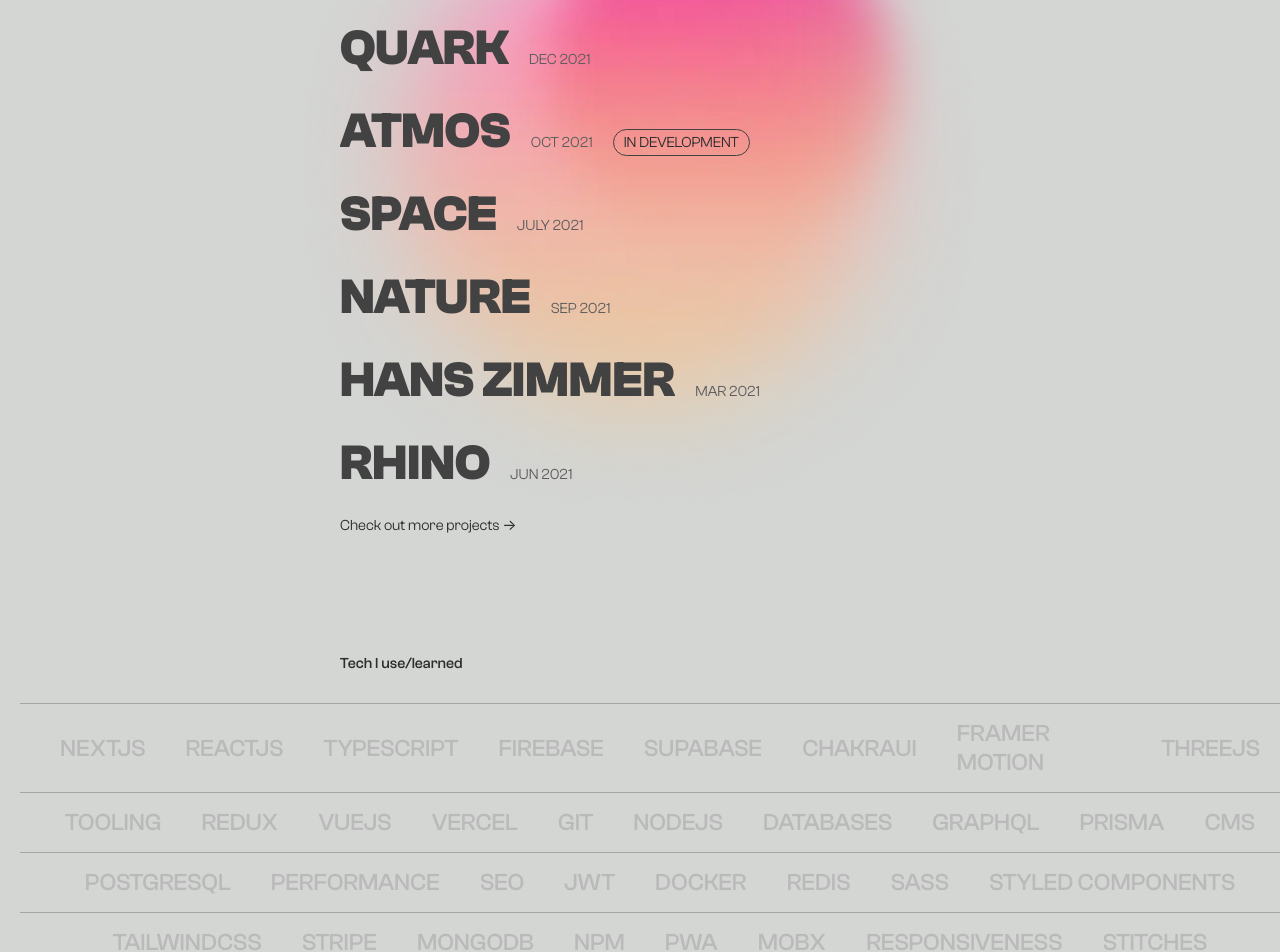
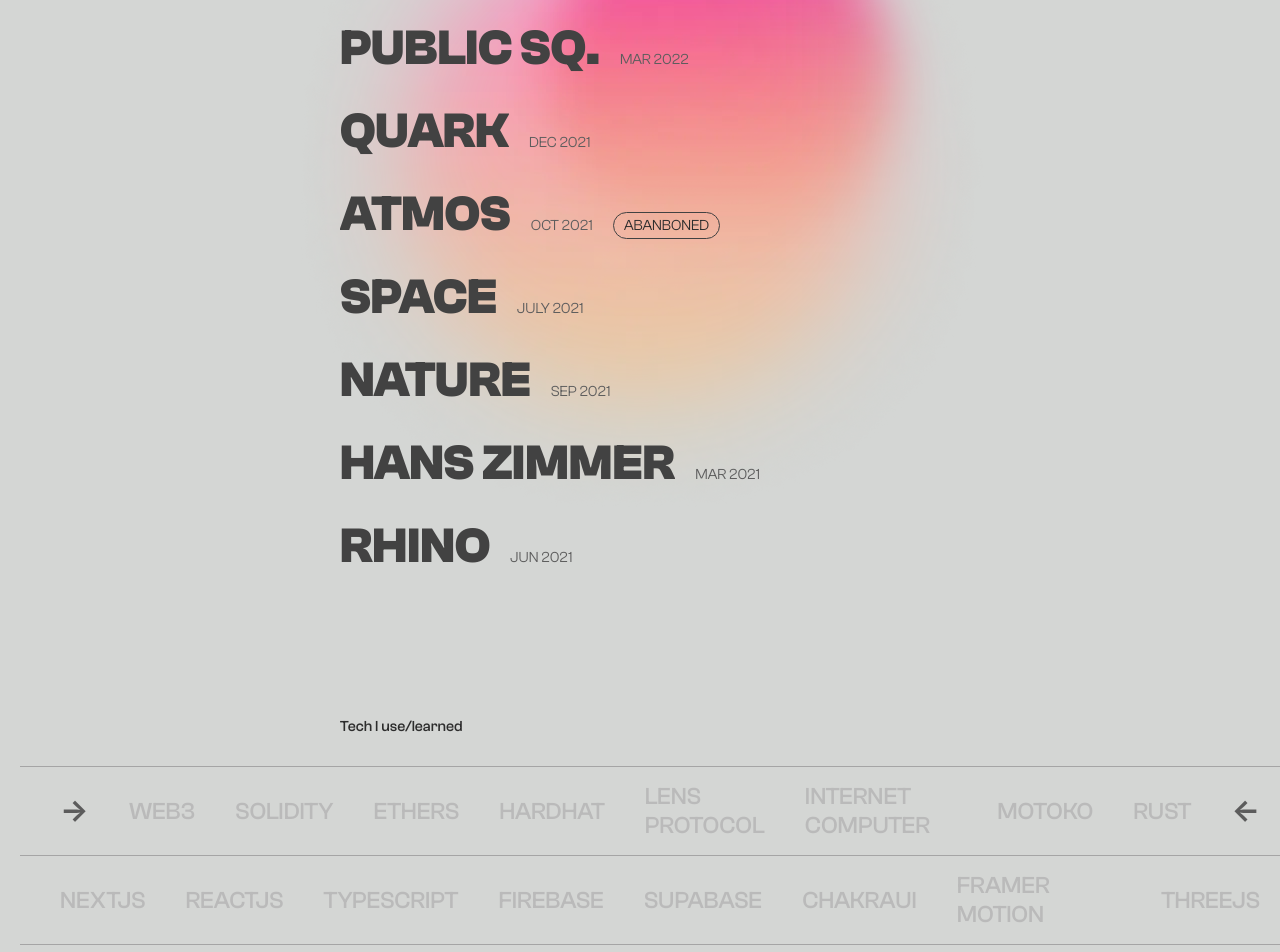
Before and after one commit to denosaurabh/portfolio-2021-v2, a Next.js app: page / in a window 1280 px wide. Shown: the part 660-1612 px from the top of the page. Built offline with nearby package versions, Linux system fonts and the light colour scheme.

Commit message:
Added Public Square to projecst and added web3 section to technolgies

```diff
--- a/components/alert.tsx
+++ b/components/alert.tsx
@@ -3,7 +3,7 @@
 const Alert = () => {
   return (
     <AlertStyled className="alert">
-      <b>NOTICE!</b> Currently Building this new Portfolio Site! 🚀
+      <b>STATUS /</b> Jumping into Blockchain and Web3! 🚀
     </AlertStyled>
   );
 };
--- a/components/projectBox.tsx
+++ b/components/projectBox.tsx
@@ -11,6 +11,7 @@
   github,
   link,
   inDevelopment,
+  status,
 }: ProjectBoxProps) => {
   const { currentProject, setCurrentProject } = useCurrentProject(
     (state) => state
@@ -30,7 +31,7 @@
         >
           <h5>{title}</h5>
           <span>{date}</span>
-          {inDevelopment && <span className="dev">In Development</span>}
+          {status && <span className="dev">{status}</span>}
         </TopLeftBox>
         <TopRightBox className="project-top-right-box">
           {link && (
--- a/components/projects.tsx
+++ b/components/projects.tsx
@@ -24,9 +24,9 @@
         <ProjectBox {...project} key={i} />
       ))}
 
-      {showMoreProjectsLink && (
+      {/* {showMoreProjectsLink && (
         <Link href="/projects">Check out more projects &rarr;</Link>
-      )}
+      )} */}
     </ProjectsContainer>
   );
 };
--- a/components/technologies.tsx
+++ b/components/technologies.tsx
@@ -6,6 +6,19 @@
       <TechHeading className="tech-heading">Tech I use/learned</TechHeading>
 
       <TechnologiesContainer className="technologies">
+        <TechnologiesBox>
+          <h6>&#8594;</h6>
+          <p>Web3</p>
+          <p>Solidity</p>
+          <p>Ethers</p>
+          <p>Hardhat</p>
+          <p>Lens Protocol</p>
+          <p>Internet Computer</p>
+          <p>Motoko</p>
+          <p>Rust</p>
+          <h6>&#8592;</h6>
+        </TechnologiesBox>
+
         <TechnologiesBox>
           <p>NextJS</p>
           <p>ReactJS</p>
@@ -18,23 +31,19 @@
         </TechnologiesBox>
 
         <TechnologiesBox>
-          <p>Tooling</p>
           <p>Redux</p>
           <p>VueJS</p>
           <p>Vercel</p>
-          <p>Git</p>
           <p>NodeJS</p>
           <p>Databases</p>
           <p>GraphQL</p>
           <p>Prisma</p>
-          <p>CMS</p>
         </TechnologiesBox>
 
         <TechnologiesBox>
           <p>PostgreSQL</p>
           <p>Performance</p>
           <p>SEO</p>
-          <p>JWT</p>
           <p>Docker</p>
           <p>Redis</p>
           <p>SASS</p>
@@ -48,7 +57,6 @@
           <p>NPM</p>
           <p>PWA</p>
           <p>MobX</p>
-          <p>Responsiveness</p>
           <p>Stitches</p>
         </TechnologiesBox>
       </TechnologiesContainer>
@@ -96,6 +104,11 @@
     left: 'unset',
   },
 
+  h6: {
+    fontSize: '3rem',
+    color: '#5C5C5C',
+  },
+
   p: {
     fontSize: '2.4rem',
     fontWeight: '500',
--- a/data/projectsData.ts
+++ b/data/projectsData.ts
@@ -1,6 +1,23 @@
 import { ProjectBox } from '@type/project';
 
 export const projectsData2021: ProjectBox[] = [
+  {
+    title: 'Public Sq.',
+    description: 'Bond of Science, Art and Philosophy',
+    date: 'Mar 2022',
+    tech: [
+      'NEXTJS',
+      'Lens Protocol',
+      'Apollo',
+      'GraphQL',
+      'Ethers',
+      'Solidity',
+      'Hardhat',
+      'Web3',
+    ],
+    link: 'https://publicsquare.vercel.app/',
+    github: 'https://github.com/DenoSaurabh/Public-Square/',
+  },
   {
     title: 'Quark',
     description: 'NFT Marketplace in an interactive 3D Experience',
@@ -24,7 +41,7 @@
     tech: ['NEXTJS', 'Stripe', 'ChakraUI', 'Supabase', 'Redis'],
     link: 'https://atmos-deno.vercel.app/',
     // github: 'https://github.com/DenoSaurabh/atmos',
-    inDevelopment: true,
+    status: 'abanboned',
   },
   {
     title: 'Space',
--- a/package.json
+++ b/package.json
@@ -3,7 +3,7 @@
   "version": "0.1.0",
   "private": true,
   "scripts": {
-    "dev": "next dev",
+    "dev": "cross-env NODE_OPTIONS='--openssl-legacy-provider' next dev",
     "build": "next build",
     "start": "next start",
     "lint": "next lint"
@@ -22,6 +22,7 @@
   "devDependencies": {
     "@svgr/webpack": "^5.5.0",
     "@types/react": "^17.0.31",
+    "cross-env": "^7.0.3",
     "eslint": "7.32.0",
     "eslint-config-next": "^11.1.2",
     "eslint-config-prettier": "^8.3.0",
--- a/pages/index.tsx
+++ b/pages/index.tsx
@@ -15,7 +15,7 @@
       <Alert />
       <Description />
       <Projects
-        title="Projects 2021"
+        title="Top Projects"
         data={projectsData2021}
         showMoreProjectsLink
       />
--- a/type/project.ts
+++ b/type/project.ts
@@ -5,5 +5,5 @@
   tech: string[];
   github?: string;
   link?: string;
-  inDevelopment?: boolean;
+  status?: string;
 }
```
Also changed, not shown: 1 other file (tests, documents, lock files or other folders).
